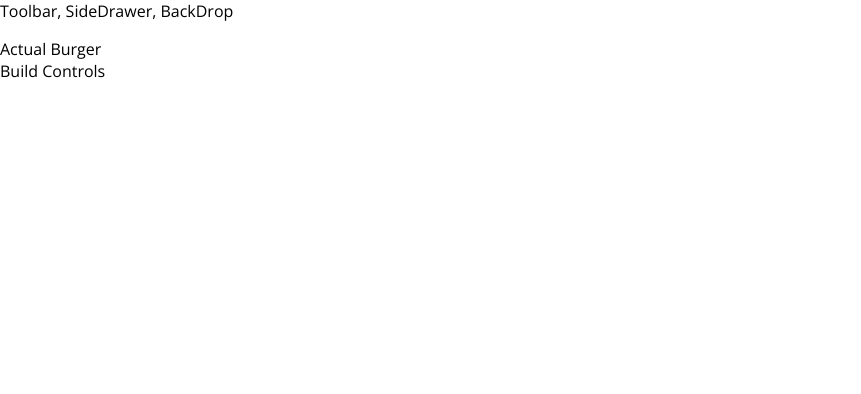
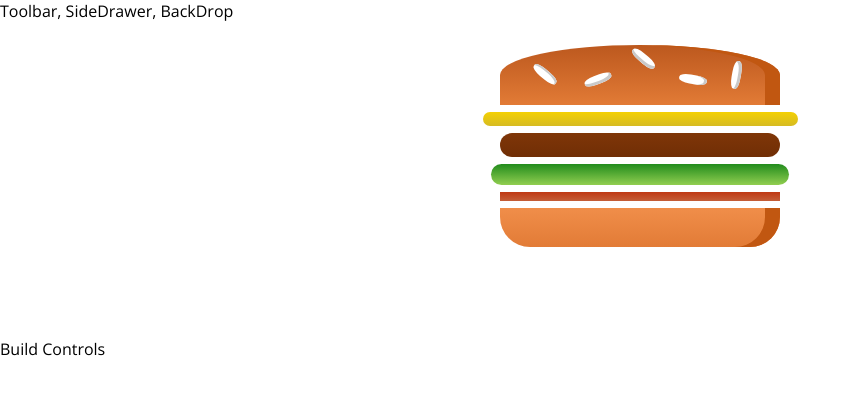
Before and after one commit to aijazbinqasim/burger-builder, a React (Create React App) app: page / in a window 1280 px wide. Shown: the top 394 px of the page, without its empty margins (0-861 px from the left). Built offline with nearby package versions, Linux system fonts and the light colour scheme.

Commit message:
Add Burger component

```diff
--- a/src/components/Burger/Burger.js
+++ b/src/components/Burger/Burger.js
@@ -0,0 +1,17 @@
+import styles from './Burger.module.css';
+import Ingredient from './Ingredient/Ingredient';
+
+const Burger = props => {
+    return (
+        <div className={styles.Burger}>
+            <Ingredient type="breadTop" />
+            <Ingredient type="cheese" />
+            <Ingredient type="meat" />
+            <Ingredient type="salad" />
+            <Ingredient type="bacon" />
+            <Ingredient type="breadBottom" />
+        </div>
+    );
+}
+
+export default Burger;
--- /dev/null
+++ b/src/components/Burger/Burger.module.css
@@ -0,0 +1,16 @@
+.Burger {
+    width: 100%;
+    margin: auto;
+    height: 250px;
+    overflow: scroll;
+    text-align: center;
+    font-weight: bold;
+    font-size: 1.2rem;
+}
+
+@media (min-width: 500px) and (min-height: 400px) {
+    .Burger {
+       width:350px;
+       height: 300px;
+    }
+}
--- a/src/components/Burger/Ingredient/Ingredient.js
+++ b/src/components/Burger/Ingredient/Ingredient.js
@@ -1,4 +1,4 @@
-import styles from './Ingredient.module';
+import styles from './Ingredient.module.css';
 
 const Ingredient = props => {
     let ingr = null;
--- a/src/containers/BurgerBuilder/BurgerBuilder.js
+++ b/src/containers/BurgerBuilder/BurgerBuilder.js
@@ -1,10 +1,11 @@
 import React from 'react';
+import Burger from '../../components/Burger/Burger';
 
 export default class BurgerBuilder extends React.Component {
     render() {
         return (
             <>
-                <div>Actual Burger</div>
+                <Burger />
                 <div>Build Controls</div>
             </>
         );
```
